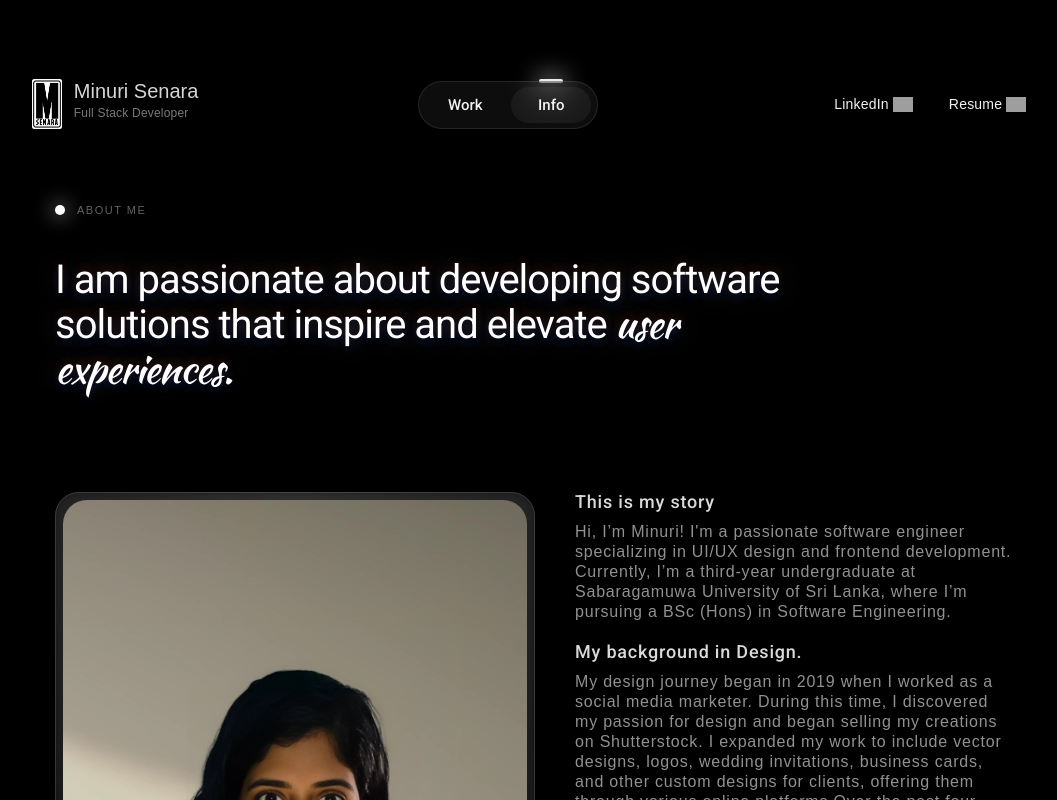
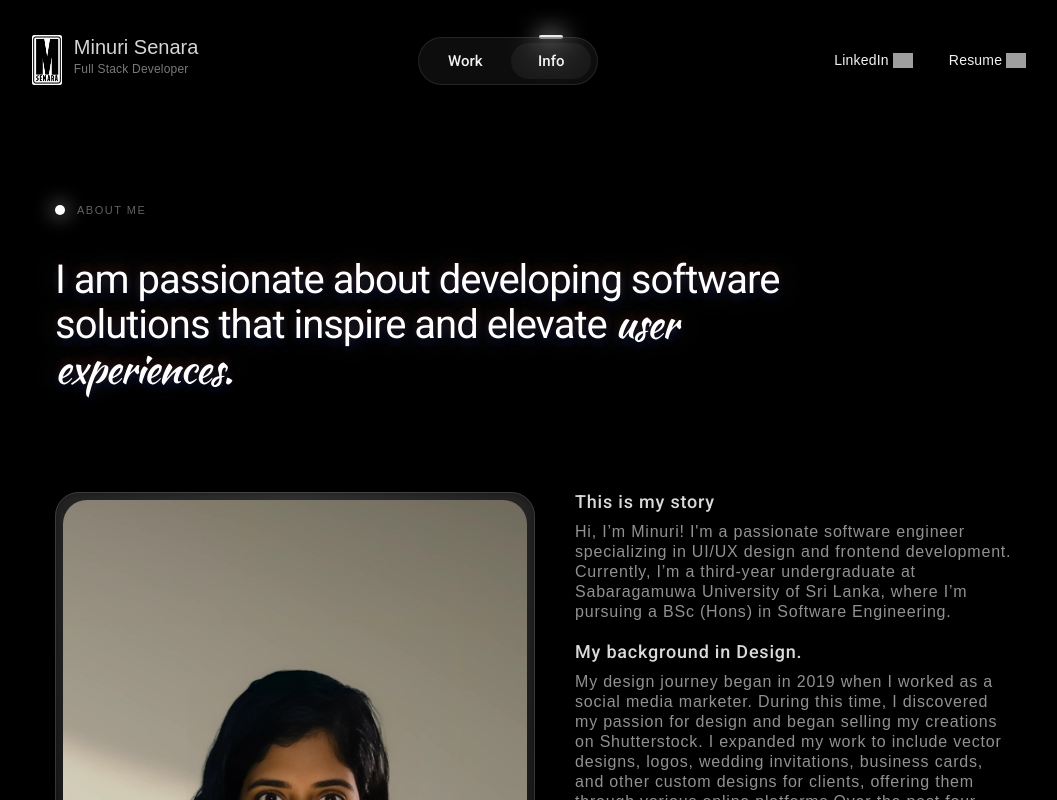
Before and after one commit to WShashinduChamika/client-portfolio, a React (Create React App) app: page /Info in a window 1280 px wide. Shown: the top 800 px of the page, without its empty margins (105-1162 px from the left). Built offline with nearby package versions, Linux system fonts and the light colour scheme; grey boxes are pictures that could not be loaded.

Commit message:
refactor: remove the gap between top and nav bar

```diff
--- a/src/Components/Navbar/Navbar.css
+++ b/src/Components/Navbar/Navbar.css
@@ -1,3 +1,4 @@
+/* Navbar.css */
 * {
   font-family: "Open Sans", sans-serif;
   font-weight: 300;
@@ -6,7 +7,6 @@
 .logomark {
   justify-content: center;
   align-items: center;
-
   display: flex;
 }
 
@@ -107,7 +107,7 @@ a {
 .section-nav {
   z-index: 10;
   background-image: linear-gradient(rgba(0, 0, 0, 0.4), rgba(0, 0, 0, 0));
-  height: 168px;
+  height: 120px; /* Adjust height as needed */
   display: flex;
   justify-content: center;
   position: fixed;
@@ -117,9 +117,12 @@ a {
   right: 0%;
   opacity: 1;
   align-items: center;
+  margin-bottom: 60px;
+  transition: background-color 0.3s ease;
+}
 
-  margin-top: 20px;
-  margin-bottom: 60px;
+.section-nav.scrolled {
+  background-color: rgba(0, 0, 0, 0.8);
 }
 
 .chip-socials-wrapper {
```
